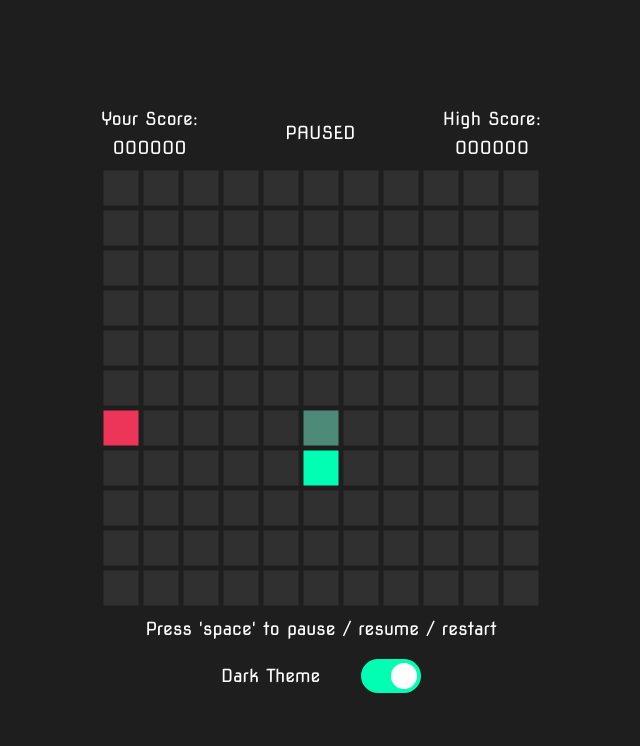
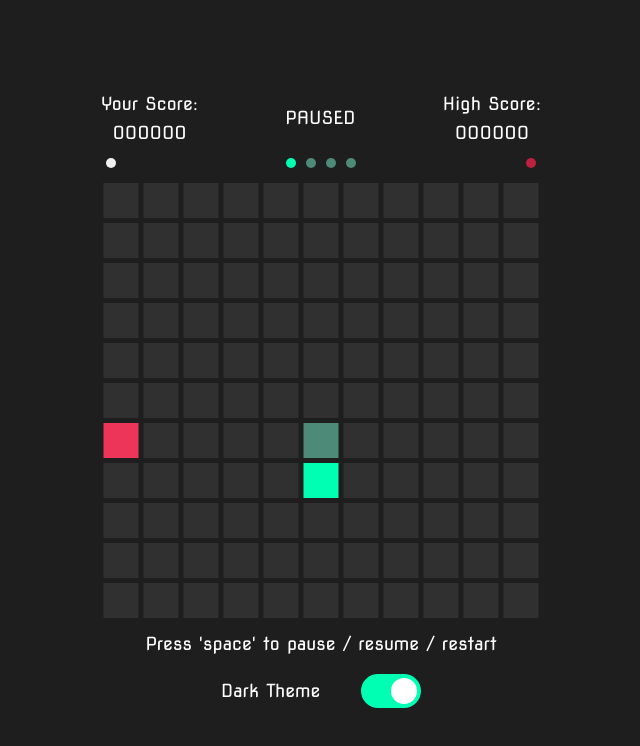
Before and after one commit to lochungtin/Snake, a plain HTML site: page index.html in a window 1280 px wide. Shown: the whole page, without its empty margins (319-959 px from the left). Drawn offline with Linux system fonts and the light colour scheme.

Commit message:
added state indicator

```diff
--- a/index.html
+++ b/index.html
@@ -28,7 +28,7 @@
             <p class='dark-mode-text' id='hScore'>000000</p>
         </div>
     </div>
-    <canvas height='440' id='main' width='440'>
+    <canvas height='470' id='main' width='440'>
         Your browser does not support this website
     </canvas>
     <p class='prompt dark-mode-text'>
--- a/script.js
+++ b/script.js
@@ -1,63 +1,68 @@
-// === consts ===
+// ===== consts =====
 // colors
-const tileColorD = '#303030';
-const tileColorL = '#F0F0F0';
-const snakeColor = '#00FFB2';
-const headColor = '#4d8a77';
-const orbColor = '#ED3459';
+const COLOR_TILE_DARK = '#303030';
+const COLOR_TILE_LIGHT = '#F0F0F0';
+const COLOR_LIGHT_GREEN = '#00FFB2';
+const COLOR_DARK_GREEN = '#4D8A77';
+const COLOR_LIGHT_RED = '#ED3459';
+const COLOR_DARK_RED = '#BD2040';
+const COLOR_POS_CIRCLE = '#F0F0F0';
 
 // dimensions
-const paddingL = 2.5;
-const gridDim = 11;
-const gapSize = 5;
-const sqrDim = 35;
+const GRID_DIM = 11;
+
+// canvas dimensions
+const PADDING_LEFT = 2.5;
+const PADDING_TOP_GRID = 30;
+
+const CIRCLE_RADIUS = 5;
+const CIRCLE_X = [190, 210, 230, 250];
+
+const SQR_DIM = 35;
+const GAP_SIZE = 5;
 
 // tile code
-const EMPTY = -1;
+const EMPTY = 0;
 const SNAKE = 1;
 const HEAD = 2;
 const ORB = 3;
 
-// === vars ===
+// ===== vars =====
 // theme
 let darkTheme
 
 // game state
 let orb;
-
 let snake;
-let snakeDir;
+let snakeDir = 0;
 let prevDir;
-
 let state;
-
 let score;
-
 let pause = true;
 
 // doc vars
 let canvas;
 let ctx;
 
-// === functions ===
+// ===== functions =====
 const init = () => {
-    snakeDir = 'u';
-    prevDir = 'u';
+    snakeDir = 0;
+    prevDir = 0;
 
     score = 0;
 
     state = [
-        [-1, -1, -1, -1, -1, -1, -1, -1, -1, -1, -1],
-        [-1, -1, -1, -1, -1, -1, -1, -1, -1, -1, -1],
-        [-1, -1, -1, -1, -1, -1, -1, -1, -1, -1, -1],
-        [-1, -1, -1, -1, -1, -1, -1, -1, -1, -1, -1],
-        [-1, -1, -1, -1, -1, -1, -1, -1, -1, -1, -1],
-        [-1, -1, -1, -1, -1, -1, -1, -1, -1, -1, -1],
-        [-1, -1, -1, -1, -1, -1, -1, -1, -1, -1, -1],
-        [-1, -1, -1, -1, -1, -1, -1, -1, -1, -1, -1],
-        [-1, -1, -1, -1, -1, -1, -1, -1, -1, -1, -1],
-        [-1, -1, -1, -1, -1, -1, -1, -1, -1, -1, -1],
-        [-1, -1, -1, -1, -1, -1, -1, -1, -1, -1, -1],
+        [EMPTY, EMPTY, EMPTY, EMPTY, EMPTY, EMPTY, EMPTY, EMPTY, EMPTY, EMPTY, EMPTY],
+        [EMPTY, EMPTY, EMPTY, EMPTY, EMPTY, EMPTY, EMPTY, EMPTY, EMPTY, EMPTY, EMPTY],
+        [EMPTY, EMPTY, EMPTY, EMPTY, EMPTY, EMPTY, EMPTY, EMPTY, EMPTY, EMPTY, EMPTY],
+        [EMPTY, EMPTY, EMPTY, EMPTY, EMPTY, EMPTY, EMPTY, EMPTY, EMPTY, EMPTY, EMPTY],
+        [EMPTY, EMPTY, EMPTY, EMPTY, EMPTY, EMPTY, EMPTY, EMPTY, EMPTY, EMPTY, EMPTY],
+        [EMPTY, EMPTY, EMPTY, EMPTY, EMPTY, EMPTY, EMPTY, EMPTY, EMPTY, EMPTY, EMPTY],
+        [EMPTY, EMPTY, EMPTY, EMPTY, EMPTY, EMPTY, EMPTY, EMPTY, EMPTY, EMPTY, EMPTY],
+        [EMPTY, EMPTY, EMPTY, EMPTY, EMPTY, EMPTY, EMPTY, EMPTY, EMPTY, EMPTY, EMPTY],
+        [EMPTY, EMPTY, EMPTY, EMPTY, EMPTY, EMPTY, EMPTY, EMPTY, EMPTY, EMPTY, EMPTY],
+        [EMPTY, EMPTY, EMPTY, EMPTY, EMPTY, EMPTY, EMPTY, EMPTY, EMPTY, EMPTY, EMPTY],
+        [EMPTY, EMPTY, EMPTY, EMPTY, EMPTY, EMPTY, EMPTY, EMPTY, EMPTY, EMPTY, EMPTY],
     ];
 
     snake = [[5, 7], [5, 6]];
@@ -65,18 +70,17 @@ const init = () => {
 
 const spawnOrb = () => {
     let emptyList = [];
-
     state.forEach((row, rIndex) => {
         row.forEach((col, cIndex) => {
             if (col === EMPTY)
                 emptyList.push([rIndex, cIndex]);
         });
     });
-
     if (emptyList.length === 0)
         return false;
 
     orb = emptyList[Math.floor(Math.random() * emptyList.length)];
+
     return true;
 }
 
@@ -84,8 +88,8 @@ const nextFrame = () => {
     // new head
     let newHead = [...snake[snake.length - 1]];
 
-    let rowDelta = (snakeDir === 'l') * -1 + (snakeDir === 'r') * 1;
-    let colDelta = (snakeDir === 'u') * -1 + (snakeDir === 'd') * 1;
+    let rowDelta = (snakeDir === 2) * -1 + (snakeDir === 3) * 1;
+    let colDelta = (snakeDir === 0) * -1 + (snakeDir === 1) * 1;
 
     newHead[0] += rowDelta;
     newHead[1] += colDelta;
@@ -109,14 +113,18 @@ const nextFrame = () => {
     markSnake();
 
     // collides with orb
+    newOrb = false
     if (newHead[0] === orb[0] && newHead[1] === orb[1]) {
         score += 50;
         document.getElementById('score').innerHTML = ('00000' + (score)).slice(-6);
+        // unable to spawn orb, beate the game
         if (!spawnOrb()) {
             pause = true;
             return false;
         }
+        // new orb
         else
+            newOrb = true
             state[orb[0]][orb[1]] = ORB;
     }
     else {
@@ -124,7 +132,7 @@ const nextFrame = () => {
         snake.splice(0, 1);
     }
 
-    drawGrid();
+    updateCanvas(newOrb);
 
     // update directions
     prevDir = snakeDir;
@@ -153,26 +161,63 @@ const start = () => {
 
 const markSnake = () => snake.forEach((coords, index) => state[coords[0]][coords[1]] = index == snake.length - 1 ? HEAD : SNAKE);
 
-const drawGrid = () => {
+const drawCircle = (x, y, radius, ctx, color) => {
+    ctx.fillStyle = color
+    ctx.beginPath()
+    ctx.arc(x, y, radius, 0, Math.PI * 2, true)
+    ctx.fill()
+}
+
+const updateCanvas = (newOrb) => {
+    // clear
     ctx.clearRect(0, 0, canvas.width, canvas.height);
-    for (let row = 0; row < gridDim; ++row) {
-        for (let col = 0; col < gridDim; ++col) {
-            ctx.fillStyle = darkTheme ? tileColorD : tileColorL;
+
+    // draw pos circle
+    drawCircle(
+        CIRCLE_RADIUS * 2,
+        CIRCLE_RADIUS * 2,
+        CIRCLE_RADIUS,
+        ctx,
+        COLOR_POS_CIRCLE,
+    );
+
+    // draw direction circles
+    CIRCLE_X.forEach((x, index) => drawCircle(
+        x,
+        CIRCLE_RADIUS * 2,
+        CIRCLE_RADIUS,
+        ctx,
+        snakeDir === index ? COLOR_LIGHT_GREEN : COLOR_DARK_GREEN
+    ));
+
+    // draw orb circle
+    drawCircle(
+        canvas.width - CIRCLE_RADIUS * 2,
+        CIRCLE_RADIUS * 2,
+        CIRCLE_RADIUS,
+        ctx,
+        newOrb ? COLOR_LIGHT_RED : COLOR_DARK_RED,
+    );
+
+    // draw grid
+    for (let row = 0; row < GRID_DIM; ++row) {
+        for (let col = 0; col < GRID_DIM; ++col) {
+            ctx.fillStyle = darkTheme ? COLOR_TILE_DARK : COLOR_TILE_LIGHT;
 
             if (state[row][col] === HEAD)
-                ctx.fillStyle = headColor;
+                ctx.fillStyle = COLOR_DARK_GREEN;
 
             if (state[row][col] === SNAKE)
-                ctx.fillStyle = snakeColor;
+                ctx.fillStyle = COLOR_LIGHT_GREEN;
 
             if (state[row][col] === ORB)
-                ctx.fillStyle = orbColor;
+                ctx.fillStyle = COLOR_LIGHT_RED;
 
             ctx.fillRect(
-                row * (sqrDim + gapSize) + paddingL,
-                col * (sqrDim + gapSize) + paddingL,
-                sqrDim,
-                sqrDim
+                row * (SQR_DIM + GAP_SIZE) + PADDING_LEFT,
+                col * (SQR_DIM + GAP_SIZE) + PADDING_TOP_GRID,
+                SQR_DIM,
+                SQR_DIM
             );
         }
     }
@@ -190,7 +235,7 @@ const toggleDarkTheme = () => {
 
     document.getElementById('switch').checked = darkTheme;
 
-    drawGrid();
+    updateCanvas(false);
 }
 
 document.addEventListener('keydown', event => {
@@ -215,34 +260,33 @@ document.addEventListener('keydown', event => {
         switch (event.key) {
             case 'ArrowUp':
             case 'w':
-                if (prevDir === 'd')
+                if (prevDir === 1)
                     return;
-                return snakeDir = 'u';
+                return snakeDir = 0;
 
             case 'ArrowDown':
             case 's':
-                if (prevDir === 'u')
+                if (prevDir === 0)
                     return;
-                return snakeDir = 'd';
+                return snakeDir = 1;
 
             case 'ArrowLeft':
             case 'a':
-                if (prevDir === 'r')
+                if (prevDir === 3)
                     return;
-                return snakeDir = 'l';
+                return snakeDir = 2;
 
             case 'ArrowRight':
             case 'd':
-                if (prevDir === 'l')
+                if (prevDir === 2)
                     return;
-                return snakeDir = 'r';
+                return snakeDir = 3;
 
             default:
                 return;
         }
     }
 });
-
 
 window.onload = () => {
     // get doc vars
@@ -281,5 +325,5 @@ window.onload = () => {
         document.getElementById('hScore').innerHTML = ('00000' + (hScore)).slice(-6);
 
     // update
-    drawGrid();
+    updateCanvas(false);
 }
```
